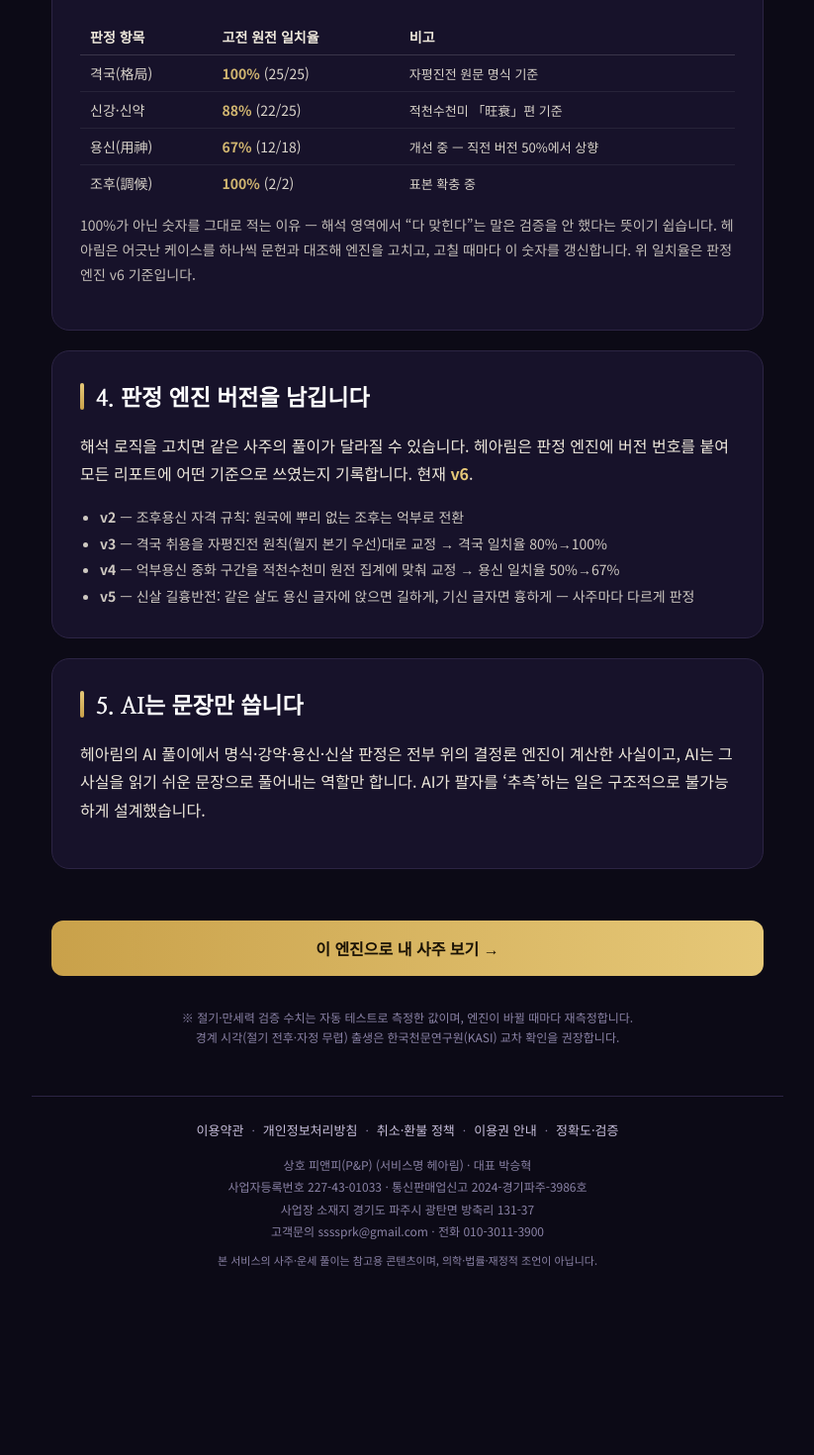
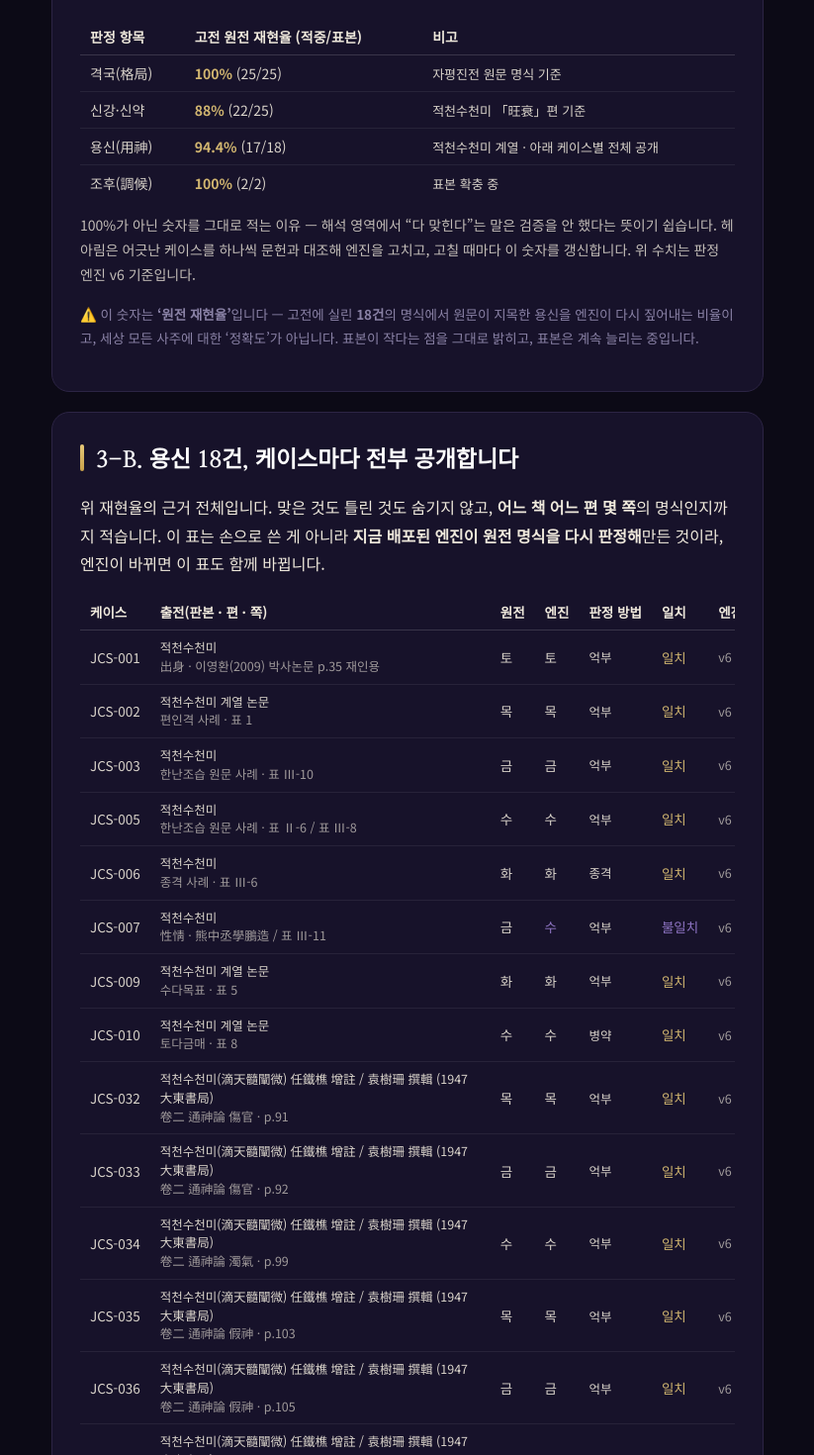
Before and after one commit to tlfwjsdlstod95-sys/saju, a Next.js app in the folder saju-app/: page /accuracy in a window 1280 px wide. Shown: the part 1660-3130 px from the top of the page at 99% size, without its empty margins (228-1051 px from the left). Before the commit the page ends 3001 px from the top, so only its background shows below. Built offline with nearby package versions, Linux system fonts and the light colour scheme; no server answers.

Commit message:
/accuracy: 용신 18건 케이스별 대조표 자동 공개(출전·판정법·일치·엔진버전) + '원전 재현율' 표현으로 교정

```diff
--- a/saju-app/app/accuracy/page.tsx
+++ b/saju-app/app/accuracy/page.tsx
@@ -2,6 +2,7 @@
 import Link from 'next/link';
 import type { Metadata } from 'next';
 import { ENGINE_VERSION } from '@/lib/saju/version';
+import { yongsinRows, rate } from '@/lib/goldenReport';
 
 export const metadata: Metadata = {
   title: '정확도·검증 — 헤아림 만세력은 이렇게 검증합니다 | 헤아림',
@@ -16,6 +17,9 @@ const row = { display: 'flex', gap: 10, alignItems: 'baseline', flexWrap: 'wrap'
 const num = { color: 'var(--gold)', fontWeight: 700 as const };
 
 export default function AccuracyPage() {
+  // 표는 손으로 쓰지 않는다 — 지금 배포된 엔진으로 원전 명식을 다시 판정해 만든다.
+  const rows = yongsinRows();
+  const r = rate(rows);
   return (
     <main className="wrap">
       <div className="hero" style={{ paddingTop: 40 }}>
@@ -107,7 +111,7 @@ export default function AccuracyPage() {
             <thead>
               <tr style={{ borderBottom: '1px solid rgba(255,255,255,0.15)', textAlign: 'left' }}>
                 <th style={{ padding: '8px 10px' }}>판정 항목</th>
-                <th style={{ padding: '8px 10px' }}>고전 원전 일치율</th>
+                <th style={{ padding: '8px 10px' }}>고전 원전 재현율 (적중/표본)</th>
                 <th style={{ padding: '8px 10px' }}>비고</th>
               </tr>
             </thead>
@@ -124,8 +128,8 @@ export default function AccuracyPage() {
               </tr>
               <tr style={{ borderBottom: '1px solid rgba(255,255,255,0.07)' }}>
                 <td style={{ padding: '8px 10px' }}>용신(用神)</td>
-                <td style={{ padding: '8px 10px' }}><b style={num}>67%</b> (12/18)</td>
-                <td style={{ padding: '8px 10px', fontSize: 13 }}>개선 중 — 직전 버전 50%에서 상향</td>
+                <td style={{ padding: '8px 10px' }}><b style={num}>{r.pct}%</b> ({r.hit}/{r.total})</td>
+                <td style={{ padding: '8px 10px', fontSize: 13 }}>적천수천미 계열 · 아래 케이스별 전체 공개</td>
               </tr>
               <tr>
                 <td style={{ padding: '8px 10px' }}>조후(調候)</td>
@@ -138,7 +142,59 @@ export default function AccuracyPage() {
         <p style={{ lineHeight: 1.8, marginTop: 12, fontSize: 14, opacity: 0.8 }}>
           100%가 아닌 숫자를 그대로 적는 이유 — 해석 영역에서 &ldquo;다 맞힌다&rdquo;는 말은 검증을 안 했다는
           뜻이기 쉽습니다. 헤아림은 어긋난 케이스를 하나씩 문헌과 대조해 엔진을 고치고, 고칠 때마다
-          이 숫자를 갱신합니다. 위 일치율은 판정 엔진 v{ENGINE_VERSION} 기준입니다.
+          이 숫자를 갱신합니다. 위 수치는 판정 엔진 v{ENGINE_VERSION} 기준입니다.
+        </p>
+        <p style={{ lineHeight: 1.8, marginTop: 10, fontSize: 13.5, color: 'var(--text-mute)' }}>
+          ⚠️ 이 숫자는 <b>&lsquo;원전 재현율&rsquo;</b>입니다 — 고전에 실린 <b>{r.total}건</b>의 명식에서 원문이
+          지목한 용신을 엔진이 다시 짚어내는 비율이고, 세상 모든 사주에 대한 &lsquo;정확도&rsquo;가 아닙니다.
+          표본이 작다는 점을 그대로 밝히고, 표본은 계속 늘리는 중입니다.
+        </p>
+      </div>
+
+      <div className="card">
+        <h2>3-B. 용신 {r.total}건, 케이스마다 전부 공개합니다</h2>
+        <p style={{ lineHeight: 1.8 }}>
+          위 재현율의 근거 전체입니다. 맞은 것도 틀린 것도 숨기지 않고, <b>어느 책 어느 편 몇 쪽</b>의
+          명식인지까지 적습니다. 이 표는 손으로 쓴 게 아니라 <b>지금 배포된 엔진이 원전 명식을 다시 판정해</b>
+          만든 것이라, 엔진이 바뀌면 이 표도 함께 바뀝니다.
+        </p>
+        <div style={{ overflowX: 'auto', marginTop: 14 }}>
+          <table style={{ width: '100%', borderCollapse: 'collapse', fontSize: 13.5, minWidth: 680 }}>
+            <thead>
+              <tr style={{ borderBottom: '1px solid rgba(255,255,255,0.15)', textAlign: 'left', whiteSpace: 'nowrap' }}>
+                <th style={{ padding: '8px 10px' }}>케이스</th>
+                <th style={{ padding: '8px 10px' }}>출전(판본 · 편 · 쪽)</th>
+                <th style={{ padding: '8px 10px' }}>원전</th>
+                <th style={{ padding: '8px 10px' }}>엔진</th>
+                <th style={{ padding: '8px 10px' }}>판정 방법</th>
+                <th style={{ padding: '8px 10px' }}>일치</th>
+                <th style={{ padding: '8px 10px' }}>엔진</th>
+              </tr>
+            </thead>
+            <tbody style={{ opacity: 0.9 }}>
+              {rows.map((row) => (
+                <tr key={row.id} style={{ borderBottom: '1px solid rgba(255,255,255,0.07)' }}>
+                  <td style={{ padding: '8px 10px', whiteSpace: 'nowrap' }}>{row.id}</td>
+                  <td style={{ padding: '8px 10px', fontSize: 12.5, lineHeight: 1.5 }}>
+                    {row.book}<br />
+                    <span style={{ opacity: 0.7 }}>{row.chapter} · {row.page}</span>
+                  </td>
+                  <td style={{ padding: '8px 10px' }}>{row.expected}</td>
+                  <td style={{ padding: '8px 10px', color: row.match ? undefined : 'var(--mystic)' }}>{row.got}</td>
+                  <td style={{ padding: '8px 10px', fontSize: 12.5 }}>{row.method}</td>
+                  <td style={{ padding: '8px 10px', color: row.match ? 'var(--gold)' : 'var(--mystic)', whiteSpace: 'nowrap' }}>
+                    {row.match ? '일치' : '불일치'}
+                  </td>
+                  <td style={{ padding: '8px 10px', fontSize: 12.5, opacity: 0.7, whiteSpace: 'nowrap' }}>v{row.engine}</td>
+                </tr>
+              ))}
+            </tbody>
+          </table>
+        </div>
+        <p style={{ lineHeight: 1.8, marginTop: 12, fontSize: 13.5, color: 'var(--text-mute)' }}>
+          불일치가 남아 있는 케이스는 &lsquo;아직 못 고친 것&rsquo;이 맞습니다. 다만 한 건을 맞히려고 그 한 건에만
+          맞는 규칙을 넣지는 않습니다 — 같은 조건의 원전 사례가 여러 건 모여 규칙으로 확인될 때 반영합니다.
+          (지금 보류 중인 가설: 겨울의 습토·동토가 금을 생하는 힘)
         </p>
       </div>
 
@@ -153,6 +209,8 @@ export default function AccuracyPage() {
           <li><b>v3</b> — 격국 취용을 자평진전 원칙(월지 본기 우선)대로 교정 → 격국 일치율 80%→100%</li>
           <li><b>v4</b> — 억부용신 중화 구간을 적천수천미 원전 집계에 맞춰 교정 → 용신 일치율 50%→67%</li>
           <li><b>v5</b> — 신살 길흉반전: 같은 살도 용신 글자에 앉으면 길하게, 기신 글자면 흉하게 — 사주마다 다르게 판정</li>
+          <li><b>v6</b> — 용신을 &lsquo;후보 평가&rsquo;로: 원국에 실제로 쓸 수 있는 기운인지(뿌리·투출·합·극) 따져
+            하나씩 지워 나가는 방식으로 교체 → 용신 원전 재현율 67%→{r.pct}%</li>
         </ul>
       </div>
 
```
